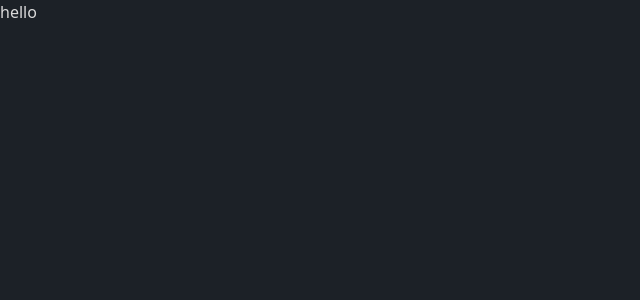
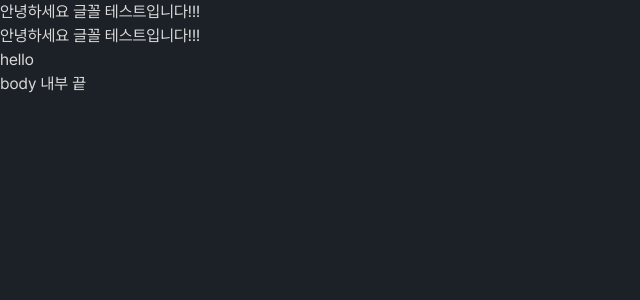
Before and after one commit to dioKR/next-blog, a Next.js app: page / in a window 1280 px wide. Shown: the top 300 px of the page, without its empty margins (0-640 px from the left). Built offline with nearby package versions, Linux system fonts and the light colour scheme.

Commit message:
[FEAT] 글꼴 적용

```diff
--- a/app/globals.css
+++ b/app/globals.css
@@ -5,6 +5,7 @@
 body {
   background: #1c2127;
   color: #dadada;
+  font-family: var(--font-pretendard);
 }
 
 .tmp {
--- a/app/layout.tsx
+++ b/app/layout.tsx
@@ -1,5 +1,13 @@
 import type { Metadata } from 'next';
+import localFont from 'next/font/local';
 import './globals.css';
+import Header from '@/components/header';
+
+const pretendard = localFont({
+  src: '../static/fonts/PretendardVariable.woff2',
+  display: 'swap',
+  variable: '--font-pretendard',
+});
 
 export const metadata: Metadata = {
   title: '개발 기록 일지',
@@ -12,8 +20,13 @@ export default function RootLayout({
   children: React.ReactNode;
 }>) {
   return (
-    <html lang="en">
-      <body>{children}</body>
+    <html lang="kr" className={`${pretendard.variable}`}>
+      <body>
+        <Header />
+        <div>안녕하세요 글꼴 테스트입니다!!!</div>
+        {children}
+        body 내부 끝
+      </body>
     </html>
   );
 }
--- a/components/header.tsx
+++ b/components/header.tsx
@@ -1,3 +1,3 @@
 export default function Header() {
-  return <header>123</header>;
+  return <header>안녕하세요 글꼴 테스트입니다!!!</header>;
 }
--- a/tailwind.config.ts
+++ b/tailwind.config.ts
@@ -1,17 +1,21 @@
-import type { Config } from "tailwindcss";
+import type { Config } from 'tailwindcss';
 
 const config: Config = {
   content: [
-    "./pages/**/*.{js,ts,jsx,tsx,mdx}",
-    "./components/**/*.{js,ts,jsx,tsx,mdx}",
-    "./app/**/*.{js,ts,jsx,tsx,mdx}",
+    './pages/**/*.{js,ts,jsx,tsx,mdx}',
+    './components/**/*.{js,ts,jsx,tsx,mdx}',
+    './app/**/*.{js,ts,jsx,tsx,mdx}',
   ],
   theme: {
     extend: {
+      fontFamily: {
+        pretendard: ['var(--font-pretendard)'],
+        sans: ['var(--font-inter)'],
+      },
       backgroundImage: {
-        "gradient-radial": "radial-gradient(var(--tw-gradient-stops))",
-        "gradient-conic":
-          "conic-gradient(from 180deg at 50% 50%, var(--tw-gradient-stops))",
+        'gradient-radial': 'radial-gradient(var(--tw-gradient-stops))',
+        'gradient-conic':
+          'conic-gradient(from 180deg at 50% 50%, var(--tw-gradient-stops))',
       },
     },
   },
```
